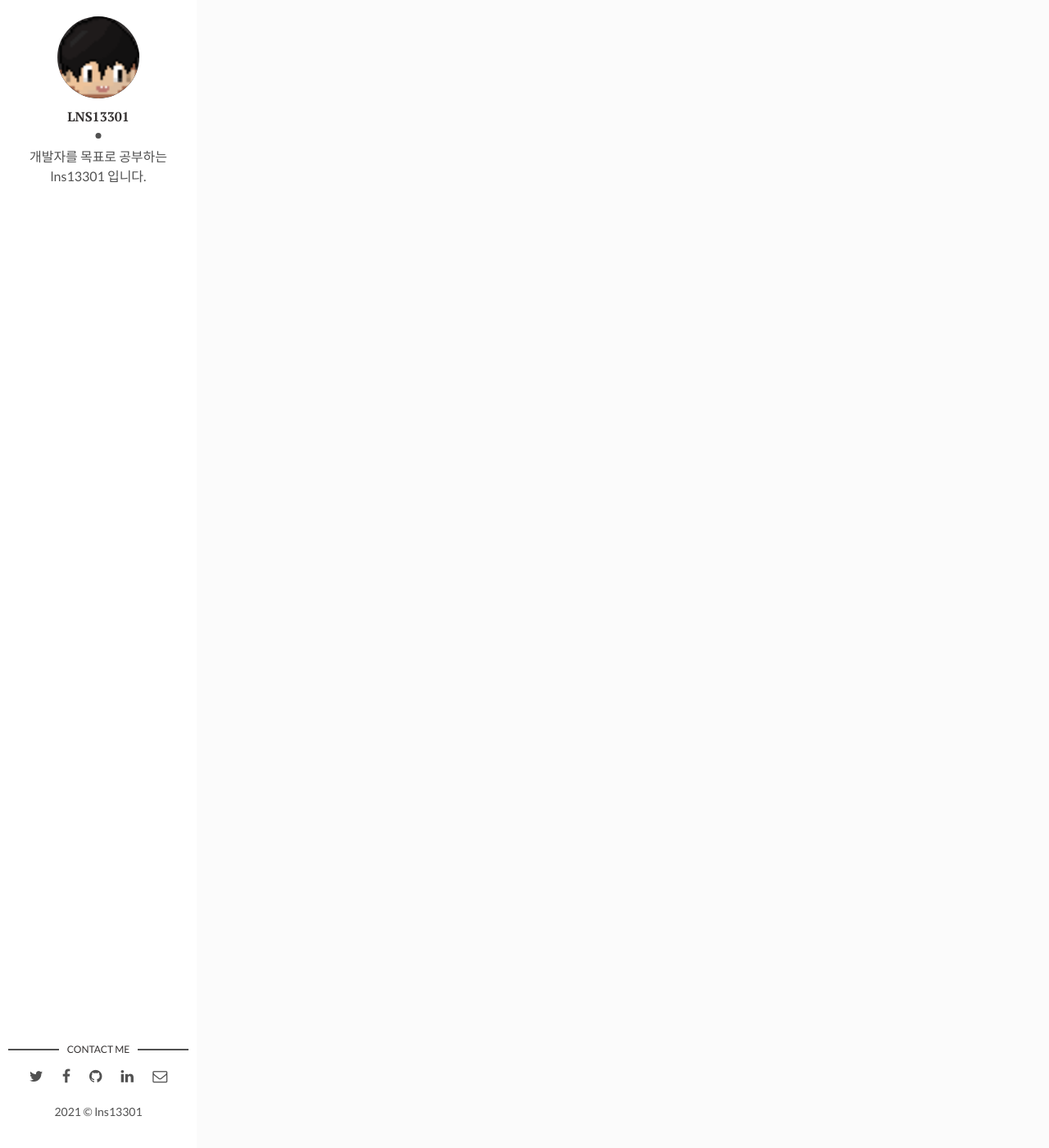
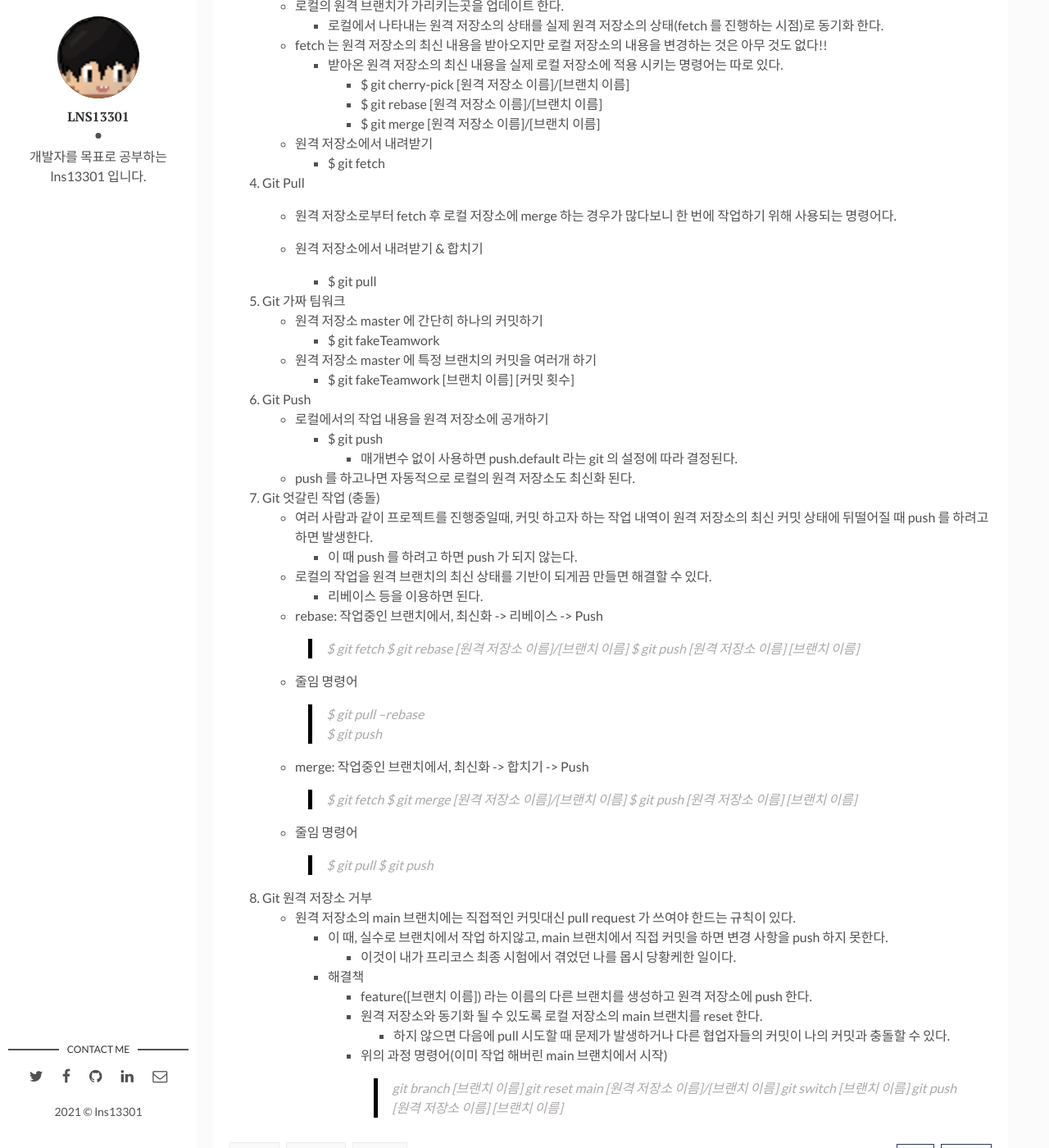
Before and after one commit to lns13301/github-blog, a Jekyll site: the page built from _posts/2021-02-10-git-commands-tutorial.markdown, in a window 1280 px wide and 1400 px high, scrolled down 2907 px. Shown: the whole window at 82% size. Built offline with Jekyll 4.4.1, drawn with Linux system fonts in a browser that asks for light colours; comment, search, counter and statistics services are not loaded; some of the changed text lies outside the part shown.

Commit message:
docs: 깃 명령어 정리 (원격 : Git Push & Pull   추가)

```diff
--- a/_posts/2021-02-10-git-commands-tutorial.markdown
+++ b/_posts/2021-02-10-git-commands-tutorial.markdown
@@ -1,33 +1,38 @@
 ---
 layout: post
 title: 깃 명령어 정리
-date: 2021-02-10 21:15:00 +0900
+date: 2021-02-11 22:00:00 +0900
 description: Git commands
-img: woowacourse.jpg
+img: git_icon.png
 tags: Git Study
 ---
 
 # 깃 명령어 정리 🖥
 우아한 테크 코스 과정에서 사용할 주요한 깃 명령어를 기록하기 위한 포스트
 
-## Git 기본
+## 로컬 : Git 기본
 
 1. Git 커밋
 	- 커밋 하기
 		- $ git commit
 			- 현재까지 작업중이던 저장소의 내용을 변경해서 하나의 커밋으로 저장
 
-	- 메시지와 함게 커밋하기
+	- 메시지와 함게 커밋하기 방법 1
 		- $ git commit -m "Commit Message"
-		- $ git commit -m "Commit Title
-			> - commit message 1
-			> - commit message 2
-			> - commit message 3"
+	- 메세지와 함께 커밋하기 방법 2
+		> $ git commit -m "Commit Title
+		> commit message 1
+		> commit message 2
+		> commit message 3"
 
 2. Git 브랜치
 	- 브랜치를 엄청 작은 단위로 많이 만들게 되면 메모리나 디스크 공간에 부담이 될까?
 		- > No!! 작은 단위로 잘게 나누는 것이 좋다!
 	- 쉽게 생각하면 "하나의 커밋과 그 부모 커밋들을 포함하는 작업 내역" 이라고 생각하면 된다.
+	- 커밋들 사이에 책갈피를 끼워 넣는 것이라고 본다.
+		- 커밋 단위로 원하는 위치로 이동이 가능하다.
+			- git switch [Commit Hashcode]
+		- 브랜치는 특정 위치에서 시작해서 그 위치에서 이후에 작업한 내용의 가장 최신 위치의 커밋의 위치를 나타낸다.
 
 	- 브랜치 생성
 		- $ git branch [Branch Name]
@@ -47,6 +52,9 @@ tags: Git Study
 		- 기존의 checkout 은 많은 기능들을 수행해서 사용자가 해당 명령어를 사용하는데 있어 모호할 수 있기 때문에 분리되었다고 한다.
 			- 기존 기능 : 브랜치 생성, 이동, 복원 등..
 		- 여전히 checkout 을 사용할 수 있지만, 되도록 switch 와 restore 를 사용해 보도록 하자!
+
+	- 브랜치 제거
+		- $ git branch -D [Branch Name]
 
 3. Git 합치기
 	- 합치고 싶은 곳의 브랜치로 이동하기
@@ -68,3 +76,100 @@ tags: Git Study
 	- [Target Branch Name] 가 [Branch Name] 의 부모쪽에 있었기 때문에, 단순히 그 브랜치를 더 앞쪽의 커밋을 가리키게 이동하는 것이 전부이다.(같은 위치에 있게 됨)
 
 	- git merge 에서는 합칠 대상을 현재 브랜치로 가져왔다면, git rebase 에서는 합쳐질 곳의 브랜치로 현재 브랜치가 합쳐진다.
+
+## 원격 : Git Push & Pull
+
+- 자신의 로컬 이외에서 접근할 때에 유용하다.
+	- 백업의 역할로 매우 좋다.
+- 다른 사람들과 함께 프로젝트를 진행할 수 있다.
+
+1. Git 클론
+	- 원격 저장소의 프로젝트를 로컬로 복사해서 가져오기
+		- $ git clone [가져올 저장소의 주소]
+
+2. Git 원격 브랜치
+	- 원격 저장소의 상태를 반영한다.
+	- 로컬에서의 작업과 공개적으로 되고있는 작업의 차이를 이해하는데 도움을 준다.
+
+	- 원격 저장소에서 체크아웃하기
+		- $ git switch [원격 저장소 이름(default: origin)]/[브랜치 이름]
+
+	- 해당 작업을 한 후 커밋을 하면 원격 저장소는 분리된 HEAD 모드로 만든다.
+		- 이 경우 커밋을 추가해도 해당 원격 저장소를 갱신하지 않는다.
+		- 해당 원격 저장소가 갱신될때만 갱신된다.
+
+	- 원격 저장소 브랜치 제거 방법 1
+		- $ git push origin --delete [브랜치 이름]
+	- 원격 저장소 브랜치 제거 방법 2
+		> $ git branch -d [브랜치 이름]
+		> $ git push origin [브랜치 이름]
+
+3. Git Fetch
+	- 원격 저장소에서 데이터를 가져오는 방법
+	- 원격 저장소에는 있지만 로컬에는 없는 커밋을 다운로드 받는다.
+	- 로컬의 원격 브랜치가 가리키는곳을 업데이트 한다.
+		- 로컬에서 나타내는 원격 저장소의 상태를 실제 원격 저장소의 상태(fetch 를 진행하는 시점)로 동기화 한다.
+	- fetch 는 원격 저장소의 최신 내용을 받아오지만 로컬 저장소의 내용을 변경하는 것은 아무 것도 없다!!
+		- 받아온 원격 저장소의 최신 내용을 실제 로컬 저장소에 적용 시키는 명령어는 따로 있다.
+			- $ git cherry-pick [원격 저장소 이름]/[브랜치 이름]
+			- $ git rebase [원격 저장소 이름]/[브랜치 이름]
+			- $ git merge [원격 저장소 이름]/[브랜치 이름]
+
+	- 원격 저장소에서 내려받기
+		- $ git fetch
+
+4. Git Pull
+	- 원격 저장소로부터 fetch 후 로컬 저장소에 merge 하는 경우가 많다보니 한 번에 작업하기 위해 사용되는 명령어다.
+
+	- 원격 저장소에서 내려받기 & 합치기
+		- $ git pull
+
+5. Git 가짜 팀워크
+	- 원격 저장소 master 에 간단히 하나의 커밋하기
+		- $ git fakeTeamwork
+
+	- 원격 저장소 master 에 특정 브랜치의 커밋을 여러개 하기
+		- $ git fakeTeamwork [브랜치 이름] [커밋 횟수]
+
+6. Git Push
+	- 로컬에서의 작업 내용을 원격 저장소에 공개하기
+		- $ git push
+			- 매개변수 없이 사용하면 push.default 라는 git 의 설정에 따라 결정된다.
+	- push 를 하고나면 자동적으로 로컬의 원격 저장소도 최신화 된다.
+
+7. Git 엇갈린 작업 (충돌)
+	- 여러 사람과 같이 프로젝트를 진행중일때, 커밋 하고자 하는 작업 내역이 원격 저장소의 최신 커밋 상태에 뒤떨어질 때 push 를 하려고 하면 발생한다.
+		- 이 때 push 를 하려고 하면 push 가 되지 않는다.
+
+	- 로컬의 작업을 원격 브랜치의 최신 상태를 기반이 되게끔 만들면 해결할 수 있다.
+		- 리베이스 등을 이용하면 된다.
+	- rebase: 작업중인 브랜치에서, 최신화 -> 리베이스 -> Push
+		> $ git fetch
+		> $ git rebase [원격 저장소 이름]/[브랜치 이름]
+		> $ git push [원격 저장소 이름] [브랜치 이름]
+	- 줄임 명령어
+		> $ git pull --rebase
+		> $ git push
+
+	- merge: 작업중인 브랜치에서, 최신화 -> 합치기 -> Push
+		> $ git fetch
+		> $ git merge [원격 저장소 이름]/[브랜치 이름]
+		> $ git push [원격 저장소 이름] [브랜치 이름]
+	- 줄임 명령어
+		> $ git pull
+		> $ git push
+
+8. Git 원격 저장소 거부
+	- 원격 저장소의 main 브랜치에는 직접적인 커밋대신 pull request 가 쓰여야 한드는 규칙이 있다.
+		- 이 때, 실수로 브랜치에서 작업 하지않고, main 브랜치에서 직접 커밋을 하면 변경 사항을 push 하지 못한다.
+			- 이것이 내가 프리코스 최종 시험에서 겪었던 나를 몹시 당황케한 일이다.
+
+		- 해결책
+			- feature([브랜치 이름]) 라는 이름의 다른 브랜치를 생성하고 원격 저장소에 push 한다.
+			- 원격 저장소와 동기화 될 수 있도록 로컬 저장소의 main 브랜치를 reset 한다.
+				- 하지 않으면 다음에 pull 시도할 때 문제가 발생하거나 다른 협업자들의 커밋이 나의 커밋과 충돌할 수 있다.
+			- 위의 과정 명령어(이미 작업 해버린 main 브랜치에서 시작)
+				> git branch [브랜치 이름]
+				> git reset main [원격 저장소 이름]/[브랜치 이름]
+				> git switch [브랜치 이름]
+				> git push [원격 저장소 이름] [브랜치 이름]
```
